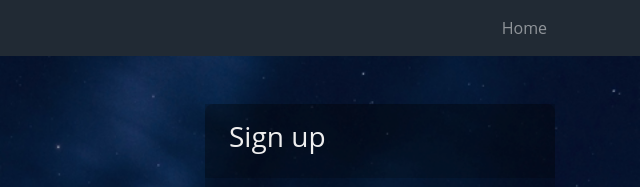
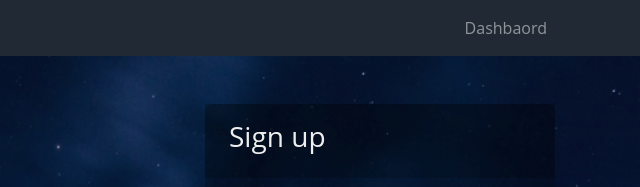
Before and after one commit to emmaadesile/EventsManager, a plain HTML site: page template/signup.html in a window 1280 px wide. Shown: the top 187 px of the page, 640-1280 px from the left. Drawn offline with Linux system fonts and the light colour scheme.

Commit message:
Change home nav on signup page to dashboard

```diff
--- a/template/signup.html
+++ b/template/signup.html
@@ -23,7 +23,7 @@
           <div class="collapse navbar-collapse justify-content-md-end" id="navbarCollapse">
             <ul class="navbar-nav">
               <li class="nav-item">
-                <a class="nav-link" href="home/dashboard.html">Home <span class="sr-only">(current)</span></a>
+                <a class="nav-link" href="home/dashboard.html">Dashbaord <span class="sr-only">(current)</span></a>
               </li>
             </ul>
           </div>
```
